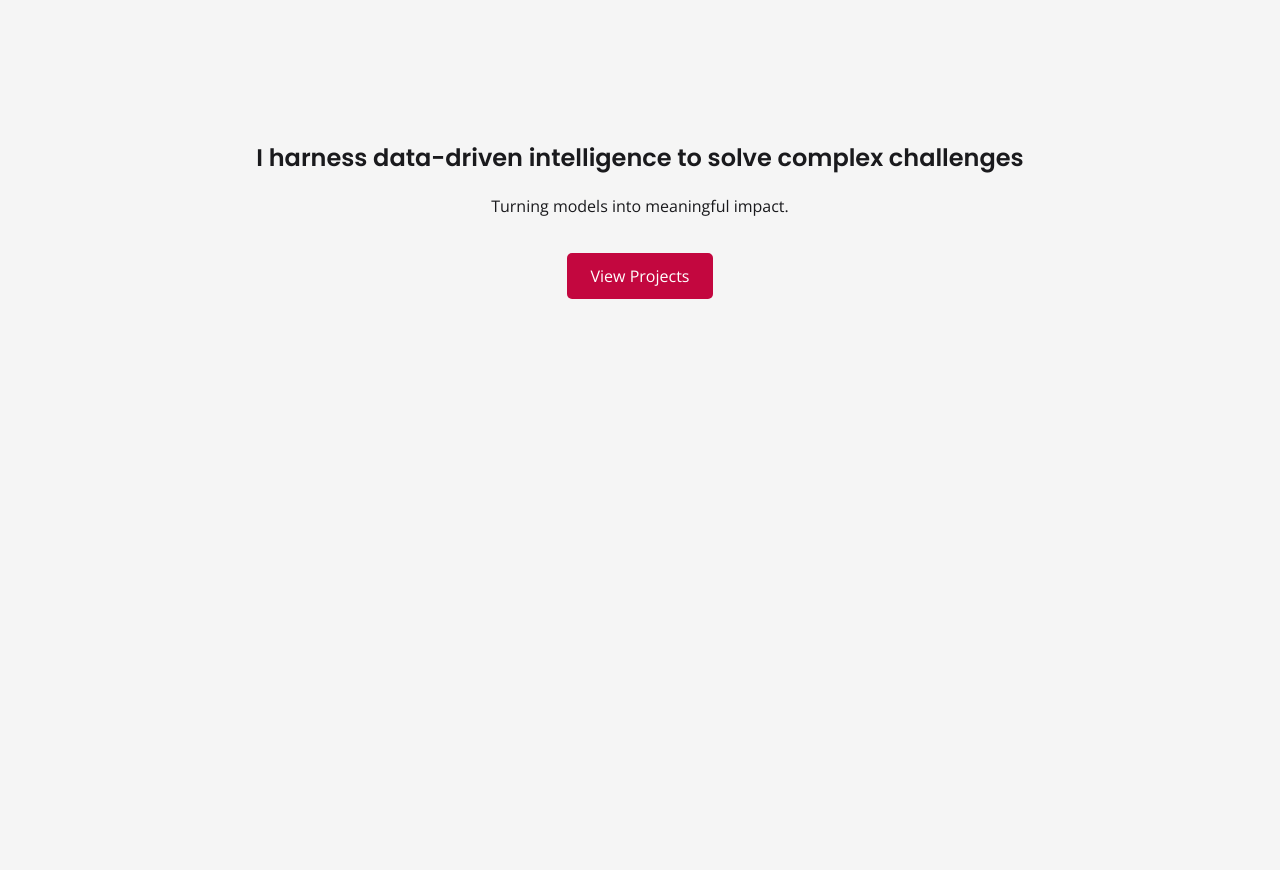
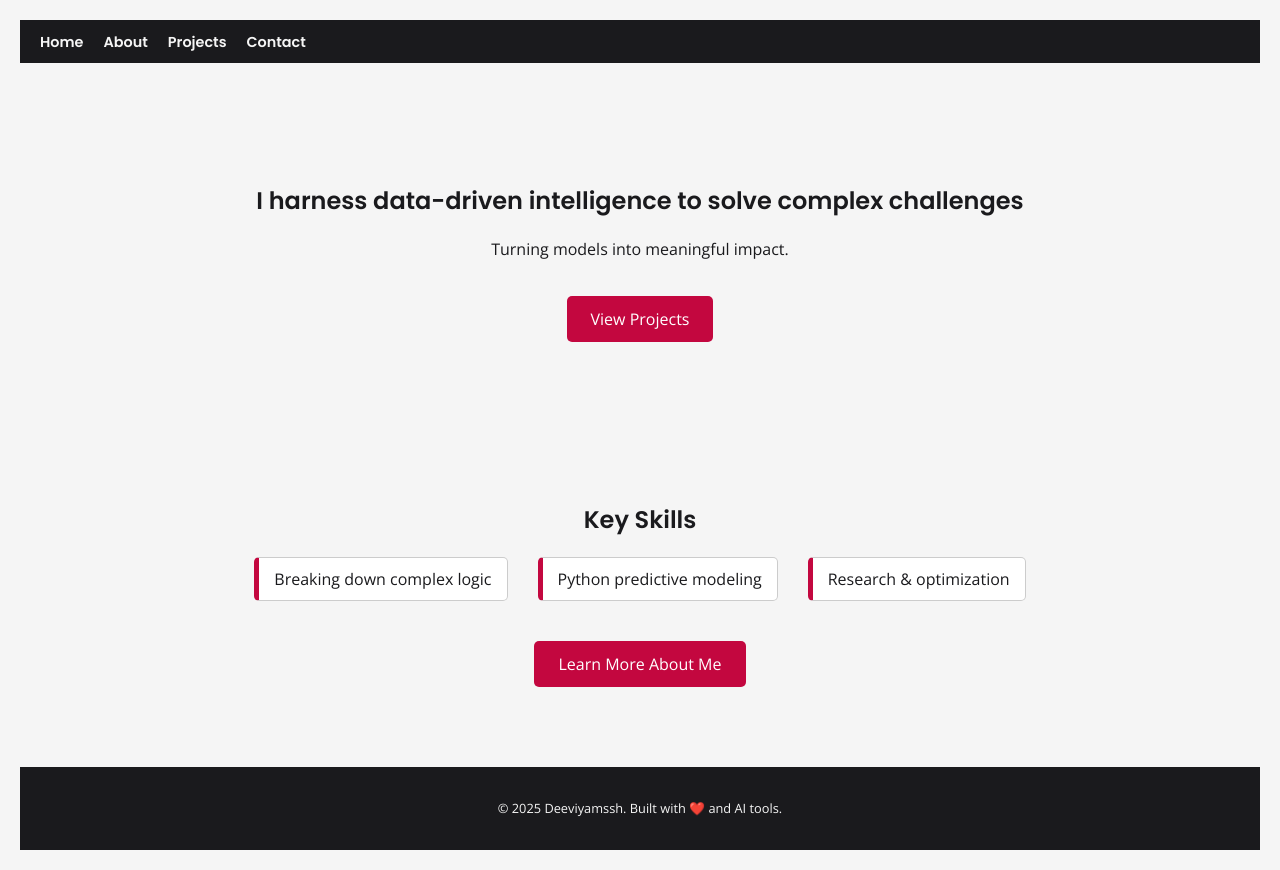
Before and after one commit to Deeviyamssh/deeviyamssh.github.io, a plain HTML site: page index.html in a window 1280 px wide. Before the commit the page ends 800 px from the top, so only its background shows below. Drawn offline with nearby package versions, Linux system fonts and the light colour scheme.

Commit message:
Phase 2: Polish homepage with nav, skills preview, and footer

```diff
--- a/index.html
+++ b/index.html
@@ -11,10 +11,33 @@
 </head>
 
 <body>
+  <nav class="site-nav">
+  <ul>
+    <li><a href="index.html">Home</a></li>
+    <li><a href="about.html">About</a></li>
+    <li><a href="projects.html">Projects</a></li>
+    <li><a href="contact.html">Contact</a></li>
+  </ul>
+ </nav>
+
   <section class="hero">
     <h1>I harness data-driven intelligence to solve complex challenges</h1>
     <p>Turning models into meaningful impact.</p>
     <a href="projects.html" class="cta-button">View Projects</a>
   </section>
+  <section class="skills-preview">
+  <h2>Key Skills</h2>
+  <ul>
+    <li>Breaking down complex logic</li>
+    <li>Python predictive modeling</li>
+    <li>Research & optimization</li>
+  </ul>
+  <a href="about.html" class="cta-button">Learn More About Me</a>
+ </section>
+  <footer class="site-footer">
+  <p>© 2025 Deeviyamssh. Built with ❤️ and AI tools.</p>
+  </footer>
+
+
 </body>
 </html>
--- a/styles.css
+++ b/styles.css
@@ -10,6 +10,29 @@ body {
   color: #1A1A1D;
   margin: 0;
   padding: 20px;
+}
+.site-nav {
+  background-color: #1A1A1D;
+  padding: 10px 20px;
+}
+
+.site-nav ul {
+  list-style: none;
+  margin: 0;
+  padding: 0;
+  display: flex;
+  gap: 20px;
+}
+
+.site-nav a {
+  color: #F5F5F5;
+  text-decoration: none;
+  font-family: 'Poppins', sans-serif;
+  font-size: 0.9em;
+}
+
+.site-nav a:hover {
+  text-decoration: underline;
 }
 
 h1, h2, h3 {
@@ -132,3 +155,36 @@ h1, h2, h3 {
   cursor: not-allowed;
   opacity: 0.6;
 }
+.skills-preview {
+  text-align: center;
+  padding: 40px 20px;
+}
+
+.skills-preview ul {
+  list-style: none;
+  padding: 0;
+  display: flex;
+  justify-content: center;
+  gap: 30px;
+  margin-bottom: 20px;
+}
+
+.skills-preview li {
+  background: #fff;
+  border: 1px solid #ccc;
+  border-left: 5px solid #C3073F;
+  padding: 10px 15px;
+  border-radius: 5px;
+}
+
+.skills-preview .cta-button {
+  margin-top: 20px;
+}
+.site-footer {
+  text-align: center;
+  padding: 20px;
+  background-color: #1A1A1D;
+  color: #F5F5F5;
+  margin-top: 40px;
+  font-size: 0.8em;
+}
```
